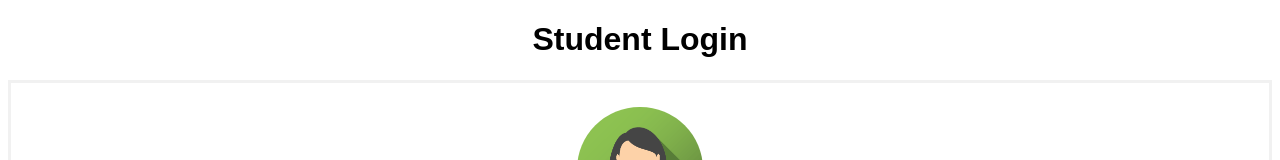
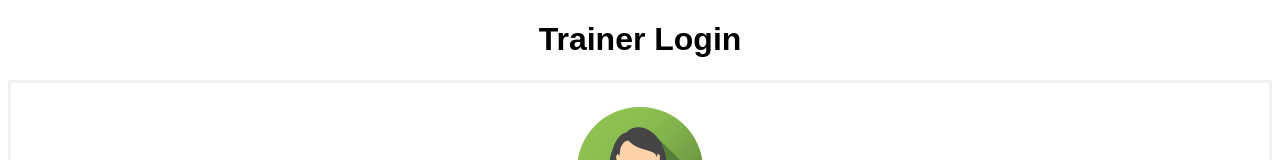
Before and after one commit to surajsingh95/login-2422, a plain HTML site: page index.html in a window 1280 px wide. Shown: the top 160 px of the page. Drawn offline with Linux system fonts and the light colour scheme.

Commit message:
trainer login

```diff
--- a/index.html
+++ b/index.html
@@ -68,7 +68,7 @@ span.psw {
 </head>
 <body>
 
-<center><h1>Student Login</h1></center>
+<center><h1>Trainer Login</h1></center>
 
 <form action="/action_page.php" method="post">
   <div class="imgcontainer">
```
